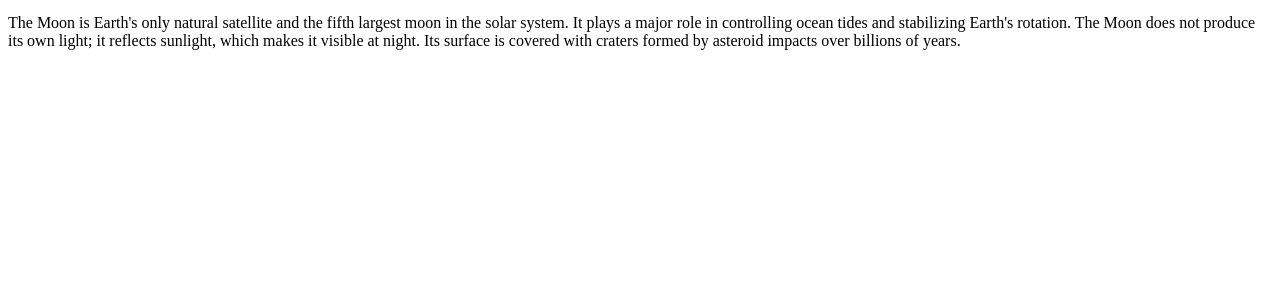
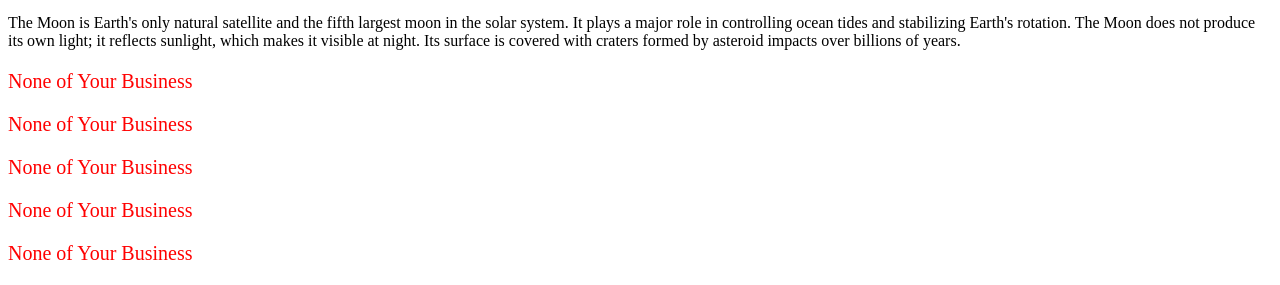
Before and after one commit to ahimbisibwelouis6-cpu/ahimbisibwe-louis-coursework, a plain HTML site: page index.html in a window 1280 px wide. Shown: the part 537-822 px from the top of the page. Before the commit the page ends 800 px from the top, so only its background shows below. Drawn offline with Linux system fonts and the light colour scheme.

Commit message:
Test Update

```diff
--- a/index.html
+++ b/index.html
@@ -7,7 +7,12 @@
     <link rel="icon" type="Image" href="moon5.jpg">
 
 </head>
-
+<style>
+    .paragraph {
+        color: red;
+        font-size: 20px;
+    }
+</style>
 <body>
 
     <header>
@@ -25,5 +30,13 @@
         covered with craters formed by asteroid impacts over billions of years.
     </p>
 
+    <div>
+        <p class="paragraph" style="">None of Your Business</p>
+        <p class="paragraph" style="">None of Your Business</p>
+        <p class="paragraph" style="">None of Your Business</p>
+        <p class="paragraph" style="">None of Your Business</p>
+        <p class="paragraph" style="">None of Your Business</p>
+    </div>
+
 </body>
 </html>
```
